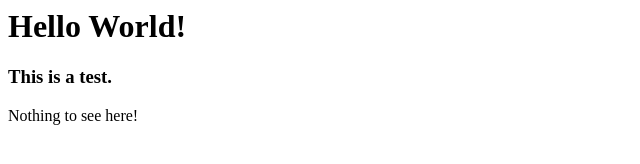
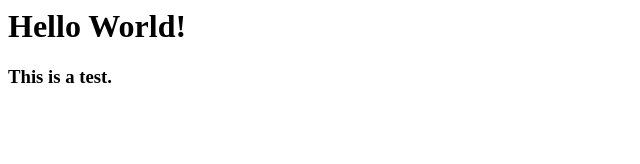
Before and after one commit to patrikperkovic/HelloWorld, a plain HTML site: page index.html in a window 1280 px wide. Shown: the whole page, without its empty margins (0-640 px from the left). Drawn offline with Linux system fonts and the light colour scheme.

Commit message:
Deleted paragraph.

```diff
--- a/index.html
+++ b/index.html
@@ -1,5 +1,4 @@
 <html>
 <h1>Hello World!</h1>
 <h3>This is a test.</h3>
-<p>Nothing to see here!</p>
 </html>
```
